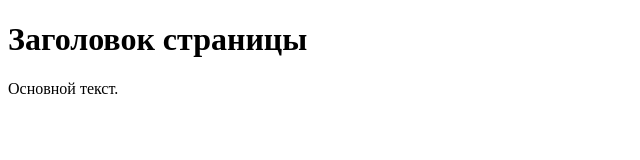
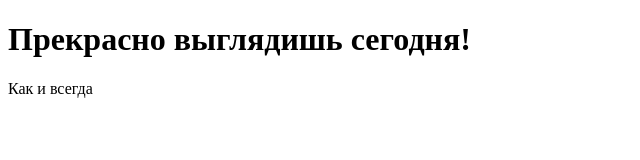
Before and after one commit to KlimTheGreat/KlimTheGreat.github.io, a plain HTML site: page index.html in a window 1280 px wide. Shown: the whole page, without its empty margins (0-640 px from the left). Drawn offline with Linux system fonts and the light colour scheme.

Commit message:
Update index.html

```diff
--- a/index.html
+++ b/index.html
@@ -3,12 +3,12 @@
 <html>
  <head>
   <meta http-equiv="Content-Type" content="text/html; charset=utf-8">
-  <title>Моя первая веб-страница</title>
+  <title>Привет</title>
  </head>
  <body>
 
-  <h1>Заголовок страницы</h1>
-  <p>Основной текст.</p>
+  <h1>Прекрасно выглядишь сегодня!</h1>
+  <p>Как и всегда</p>
 
  </body>
 </html>
```
